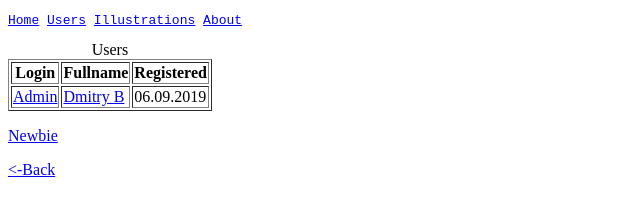
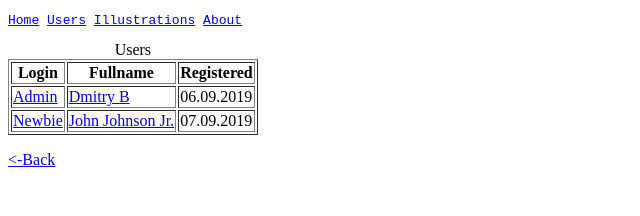
Before and after one commit to 3A43Mka/webprogbase-lab1, a plain HTML site: page users.html in a window 1280 px wide. Shown: the whole page, without its empty margins (0-640 px from the left). Drawn offline with Linux system fonts and the light colour scheme.

Commit message:
table completed

```diff
--- a/users.html
+++ b/users.html
@@ -15,8 +15,8 @@
         <th>Registered</th>
 
         <tr> <td><a href="https://3a43mka.github.io/webprogbase-lab1/users/1.html">Admin</a></td> <td><a href="https://3a43mka.github.io/webprogbase-lab1/users/1.html">Dmitry B</a></td> <td>06.09.2019</td> </tr>
+        <tr> <td><a href="https://3a43mka.github.io/webprogbase-lab1/users/2.html">Newbie</a></td> <td><a href="https://3a43mka.github.io/webprogbase-lab1/users/2.html">John Johnson Jr.</a></td> <td>07.09.2019</td> </tr>
     </table>
-    <p> <a href="https://3a43mka.github.io/webprogbase-lab1/users/2.html">Newbie</a> </p>
     <p> <a href="https://3a43mka.github.io/webprogbase-lab1/"> &lt;-Back</a> </p>
 </body>
 </html>
```
